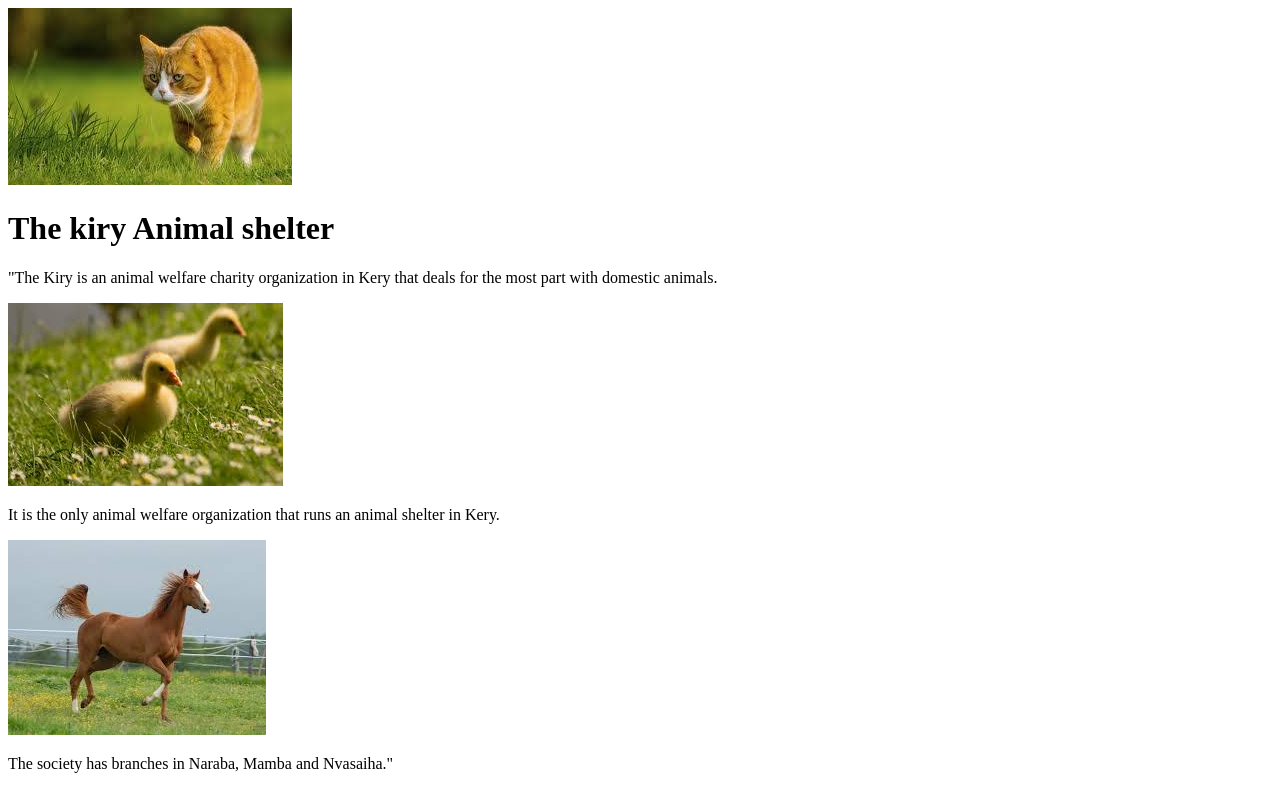
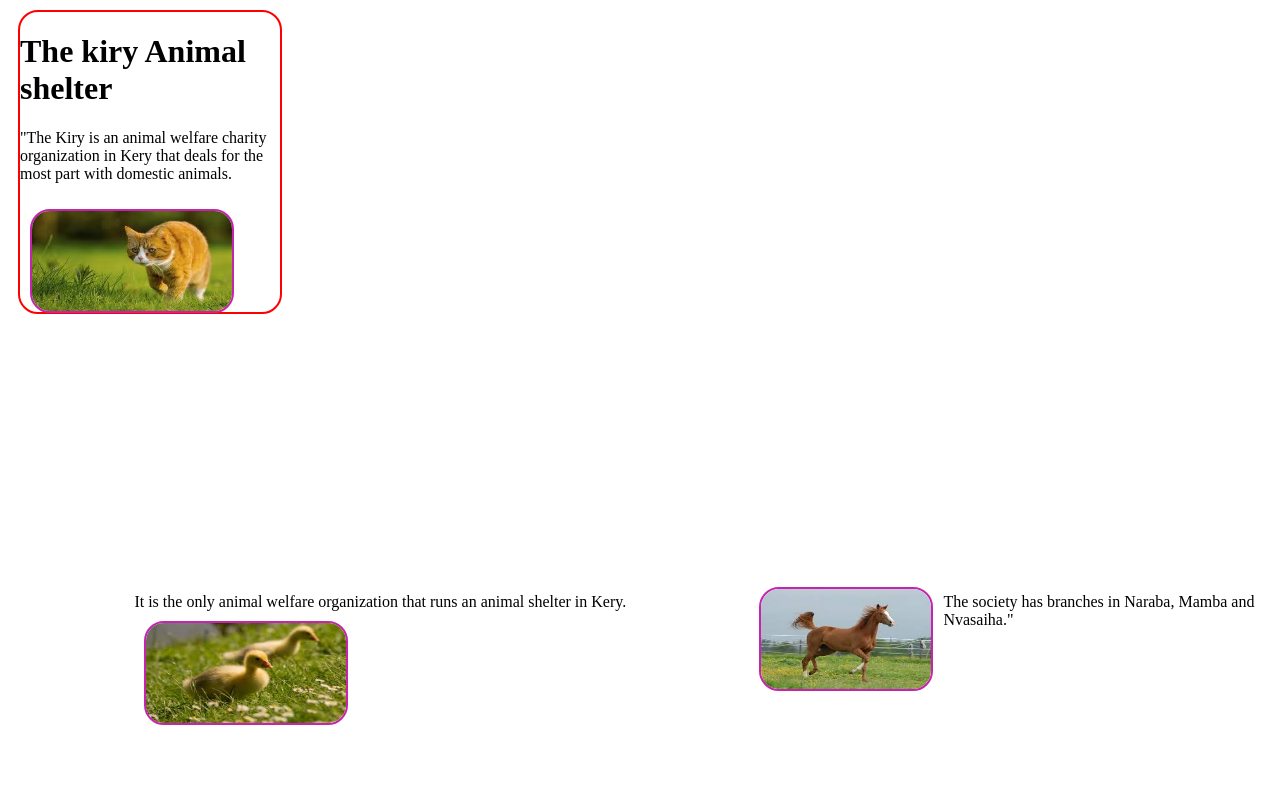
Before and after one commit to korasin/animals, a plain HTML site: page index.html in a window 1280 px wide. Drawn offline with Linux system fonts and the light colour scheme.

Commit message:
Add styling to image, and the divs

```diff
--- a/index.html
+++ b/index.html
@@ -5,17 +5,19 @@
     <meta http-equiv="X-UA-Compatible" content="IE=edge">
     <meta name="viewport" content="width=device-width, initial-scale=1.0">
     <title>Animal shelter</title>
+    <link rel="stylesheet" href="styles.css">
 </head>
 <body>
-    <div>
-        <img src="/images/cat.jpeg" alt="image">
+    <div class="cat">
+
         <h1>The kiry Animal shelter</h1>
         <p>"The Kiry is an animal welfare charity organization in Kery that deals for the most part with domestic animals.</p>
+        <img src="/images/cat.jpeg" alt="image">
     </div>
-    <div>
-        <img src="/images/duckling.jpeg" alt="image">
+    <div class="duck">
         <p>
             It is the only animal welfare organization that runs an animal shelter in Kery.
+            <img src="/images/duckling.jpeg" alt="image">
         </p>
         <img src="/images/horse.jpeg" alt="">
         <p>
--- a/styles.css
+++ b/styles.css
@@ -0,0 +1,19 @@
+.duck{
+    display: flex;
+    margin-left: 10%;
+    padding-top: 20%;
+}
+.cat{
+    border: 2px solid red;
+    border-radius: 20px;
+    height: 300px;
+    width: 260px;
+    margin: 10px;
+}
+img{
+    border: 2px solid rgb(199, 35, 177);
+    border-radius: 20px;
+    height: 100px;
+    width: 200px;
+    margin: 10px;
+}
```
